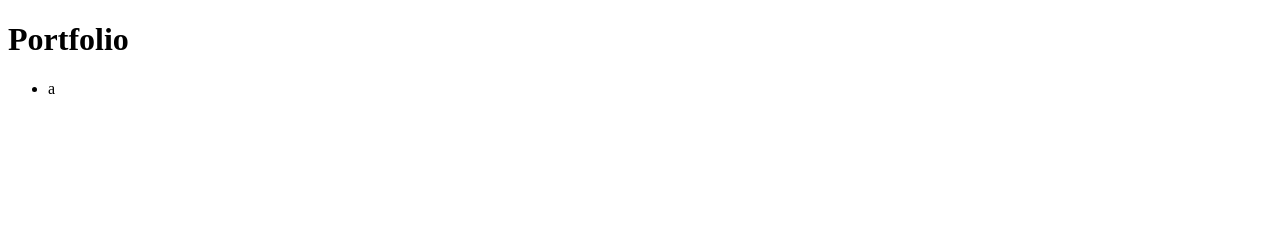
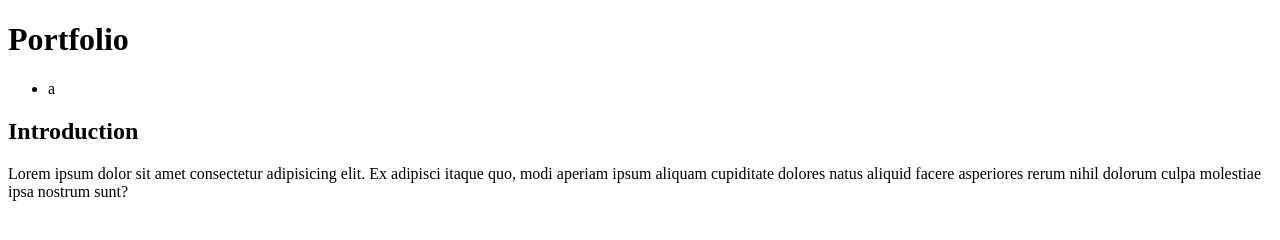
Before and after one commit to joannajsnsk/portfolio, a plain HTML site: page index.html in a window 1280 px wide. Drawn offline with Linux system fonts and the light colour scheme.

Commit message:
main part has been added

```diff
--- a/index.html
+++ b/index.html
@@ -14,5 +14,11 @@
             </li>
         </ul>
         </header>
+        <main>
+            <section>
+                <h1>Introduction</h1>
+                <p>Lorem ipsum dolor sit amet consectetur adipisicing elit. Ex adipisci itaque quo, modi aperiam ipsum aliquam cupiditate dolores natus aliquid facere asperiores rerum nihil dolorum culpa molestiae ipsa nostrum sunt?</p>
+            </section>
+        </main>
     </body>
 </html>
```
